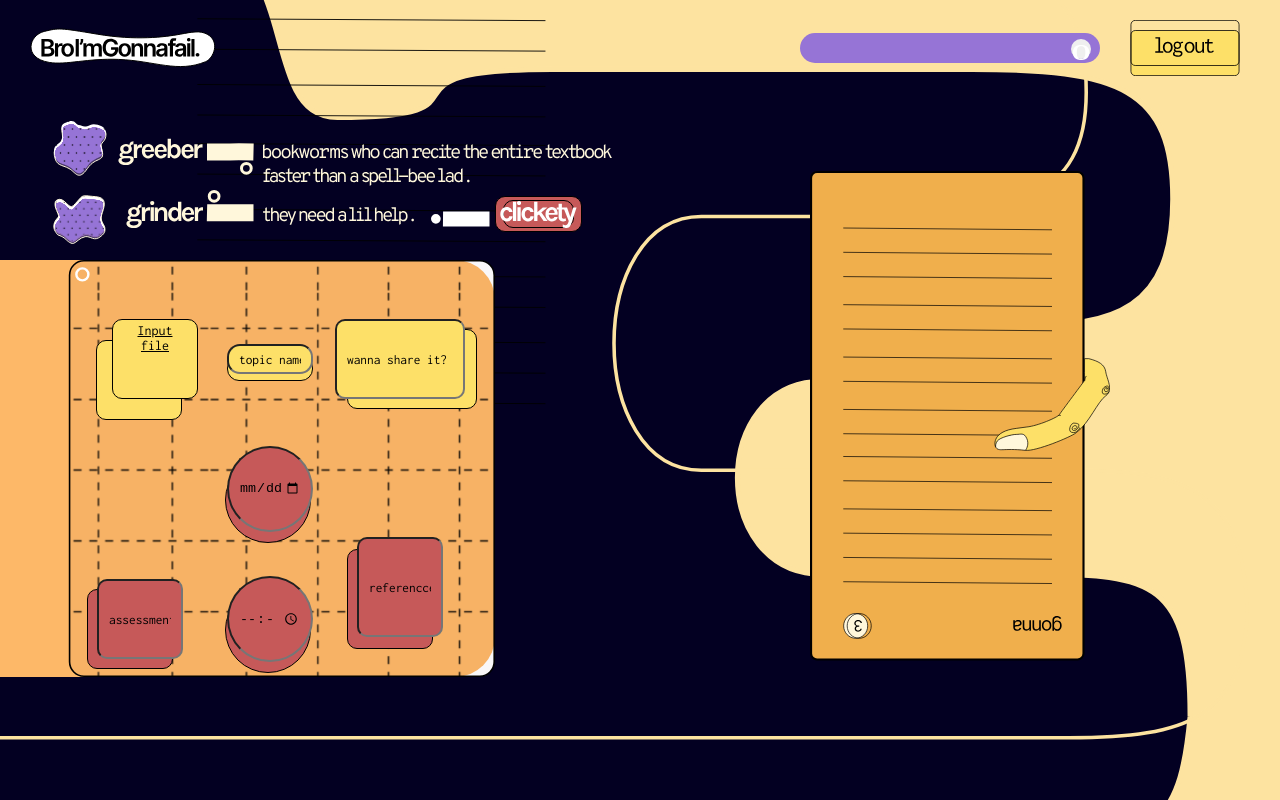
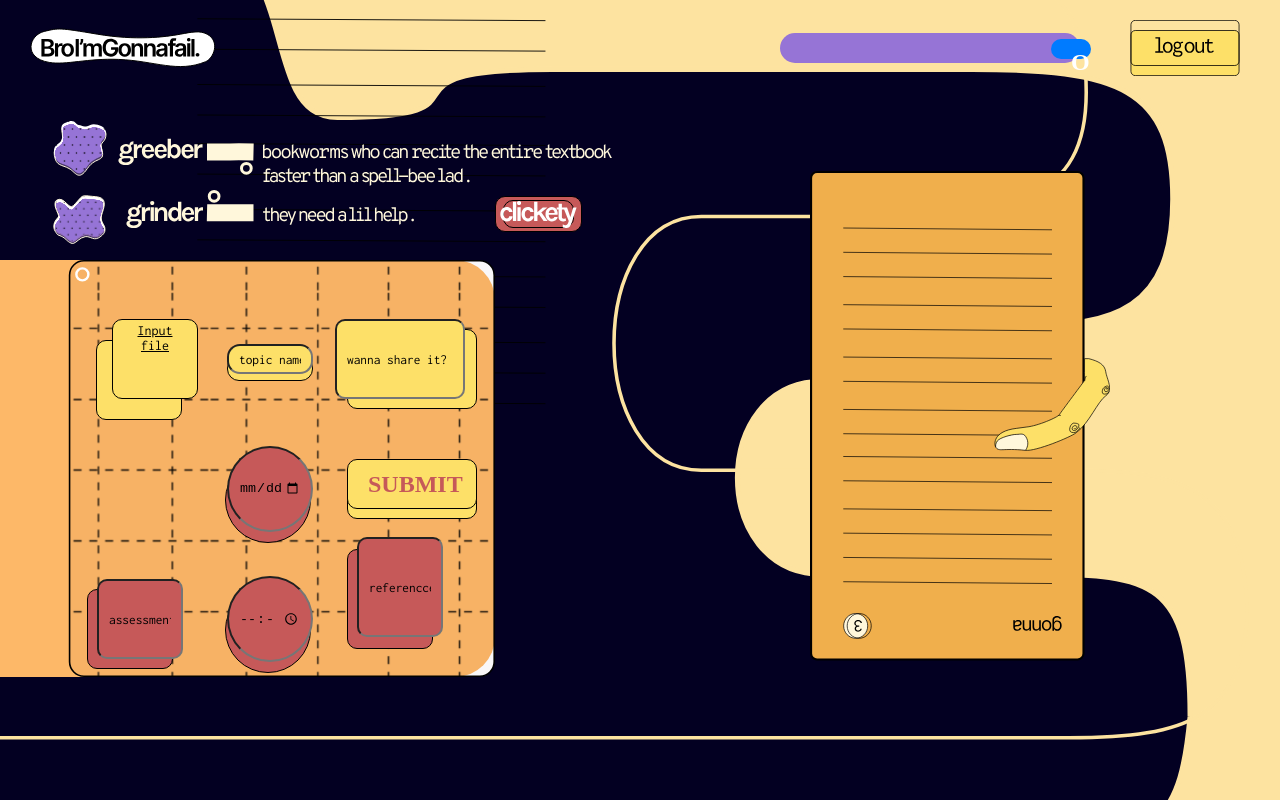
Before and after one commit to gokulpr-47/BIG-f, a React (Vite) app: page /upload in a window 1280 px wide. Built offline with nearby package versions, Linux system fonts and the light colour scheme.

Commit message:
minor fixes

```diff
--- a/package.json
+++ b/package.json
@@ -14,6 +14,7 @@
     "axios": "^1.4.0",
     "react": "^18.2.0",
     "react-dom": "^18.2.0",
+    "react-reveal": "^1.2.2",
     "react-router-dom": "^6.11.2"
   },
   "devDependencies": {
--- a/src/App.jsx
+++ b/src/App.jsx
@@ -2,7 +2,7 @@ import "./App.css";
 import { Routes, Route } from "react-router-dom";
 import Login from "./components/Login/Login";
 import SignUp from "./components/SignUp/SignUp";
-// import LandingPage from "./components/LandingPage/LandingPage";
+import LandingPage from "./components/LandingPage/LandingPage";
 // import AboutUs from "./components/Aboutus/AboutUs";
 import UploadPage from "./components/UploadPage/UploadPage";
 
@@ -10,7 +10,7 @@ function App() {
   return (
     <>
       <Routes>
-        {/* <Route path="/" element={<LandingPage />} /> */}
+        <Route path="/" element={<LandingPage />} />
         <Route path="/login" element={<Login />} />
         <Route path="/signup" element={<SignUp />} />
         <Route path="/upload" element={<UploadPage />} />
--- a/src/components/LandingPage/LandingPage.jsx
+++ b/src/components/LandingPage/LandingPage.jsx
@@ -1,6 +1,7 @@
 import React from "react";
 import "./LandingPage.css";
 import Fade from "react-reveal/Fade";
+import { NavLink } from "react-router-dom";
 function LandingPage() {
   return (
     <div className="landingpage">
@@ -59,8 +60,12 @@ function LandingPage() {
                   />
                 </div>
                 <div className="lpbtn btn">
-                  <button className=" butonbigger big-button">signup</button>
-                  <button className=" butonbigger big-button">Login</button>
+                  <NavLink to="signup">
+                    <button className=" butonbigger big-button">signup</button>
+                  </NavLink>
+                  <NavLink to="login">
+                    <button className=" butonbigger big-button">Login</button>
+                  </NavLink>
                 </div>
               </div>
             </div>
--- a/src/components/Login/Login.css
+++ b/src/components/Login/Login.css
@@ -145,21 +145,22 @@ button.big-button:active::before {
 }
 .second {
   height: 625px;
-  width: 750px;
+  width: 628px;
+
   left: 813px;
   top: 158px;
   border-radius: 32px;
   /* position: relative; */
 }
-.grid {
+.grid1 {
   mix-blend-mode: darken;
 }
-.second > .grid {
+.second > .grid1 {
   width: fit-content;
   margin-left: auto;
   transform: translate(97px, 10px);
 }
-.gridimg {
+.grid1img {
   mix-blend-mode: multiply;
   /* position: absolute; */
 }
@@ -177,9 +178,9 @@ label {
 span {
   text-decoration: underline;
 }
-.indigogrid {
+.indigogrid1 {
   mix-blend-mode: exclusion;
-  height: 157px;
+  /* height: 157px; */
   margin-bottom: 20px;
 }
 .page {
@@ -240,3 +241,14 @@ span {
   position: relative;
   top: -12px;
 }
+
+.circle,
+.form,
+.indigo {
+  width: 50%;
+}
+
+.indigo > img {
+  mix-blend-mode: exclusion;
+  width: 448px;
+}
--- a/src/components/Login/Login.jsx
+++ b/src/components/Login/Login.jsx
@@ -78,7 +78,7 @@ function Login() {
           <img src="\images\elipseandline.svg" alt="5" className="elipse" />
         </div>
         <div className="second">
-          <div className="grid">
+          <div className="grid1">
             <img src="\images\Rectangle 8.svg" alt="" className="gridimg" />
           </div>
           <div className="circle">
--- a/src/components/SignUp/SignUp.jsx
+++ b/src/components/SignUp/SignUp.jsx
@@ -70,7 +70,8 @@ export default function SignUp() {
         <div className="middlebox">
           <div className="middlebox-container">
             <div className="middlebox-rel">
-              <img src="/images/indigogridsignup.svg" alt="" />
+              <NavLink></NavLink>
+              <button className="big-button">signup</button>
             </div>
             <div className="middlebox-abs">
               <img src="/images/il.body.svg" alt="" />
@@ -82,7 +83,7 @@ export default function SignUp() {
         <div className="top-login-button">
           <img className="dotslogin" src="/images/3circles.svg" alt="" />
           <NavLink to="/login">
-            <img src="/images/sign up button.svg" alt="" width="110px" />
+            <button className="big-button">login</button>
           </NavLink>
         </div>
       </div>
--- a/src/components/UploadPage/UploadPage.css
+++ b/src/components/UploadPage/UploadPage.css
@@ -234,7 +234,7 @@
   outline: none;
   background-color: #fde068;
   position: absolute;
-  z-index: 10;
+  z-index: 1;
 }
 
 .shadow-box5 {
@@ -363,3 +363,58 @@
   color: #000;
   font-family: "inconsolata";
 }
+
+.popup-overlay {
+  position: fixed;
+  top: 0;
+  left: 0;
+  width: 100%;
+  height: 100%;
+  background-color: rgba(0, 0, 0, 0.5);
+  display: flex;
+  justify-content: center;
+  align-items: center;
+  z-index: 10;
+}
+
+.popup-content {
+  background-color: #fff;
+  padding: 20px;
+  border-radius: 5px;
+  text-align: center;
+  position: absolute;
+  z-index: 100;
+}
+
+button {
+  padding: 10px 20px;
+  background-color: #007bff;
+  color: #fff;
+  border: none;
+  border-radius: 5px;
+  cursor: pointer;
+}
+
+.btn-submit-upload {
+  width: 130px;
+  height: 50px;
+  border: 1px solid black;
+  border-radius: 10px;
+  position: absolute;
+  top: 20px;
+  left: -3px;
+  background: #fde068;
+  color: #c65959;
+  z-index: 1000;
+}
+.shadow-box10 {
+  width: 130px;
+  height: 50px;
+  border: 1px solid black;
+  border-radius: 10px;
+  position: absolute;
+  top: 30px;
+  left: -3px;
+  background: #fde068;
+  color: #c65959;
+}
--- a/src/components/UploadPage/UploadPage.jsx
+++ b/src/components/UploadPage/UploadPage.jsx
@@ -3,10 +3,17 @@ import "./UploadPage.css";
 
 export default function UploadPage() {
   const [view, setView] = useState(true);
+  const [pop, setPop] = useState(false);
   const changeView = () => {
     setView(!view);
   };
+
+  const popup = () => {
+    setPop(!pop);
+  };
+
   return (
+    <>
       <div className="upload">
         <div className="upload-navbar">
           <img src="/images/logo.svg" alt="" />
@@ -72,7 +79,12 @@ export default function UploadPage() {
               <div className="rel-above-content">
                 <div className="box-container">
                   <label htmlFor="fileInput" className="file-input-label">
-                  <input id="fileInput" type="file" className="file-input" />
+                    <input
+                      id="fileInput"
+                      type="button"
+                      className="file-input"
+                      onClick={popup}
+                    />
                     <span className="file-input-button">
                       {/* {!view && ( */}
                       <>
@@ -126,7 +138,10 @@ export default function UploadPage() {
                     </>
                   )}
                 </div>
-              <div className="box-container"></div>
+                <div className="box-container">
+                  <button className="btn-submit-upload">Submit</button>
+                  <div className="shadow-box10"></div>
+                </div>
                 <div className="box-container">
                   {view && (
                     <>
@@ -174,5 +189,19 @@ export default function UploadPage() {
           </div>
         </div>
       </div>
+      {pop && (
+        <div onClick={(e) => e.currentTarget === e.target && pop()}>
+          {/* <button onClick={pop}>Open Pop-up</button> */}
+          {pop && (
+            <div className="popup-overlay">
+              <div className="popup-content">
+                <textarea name="" id="" cols="60" rows="40"></textarea>
+                <button onClick={popup}>Close</button>
+              </div>
+            </div>
+          )}
+        </div>
+      )}
+    </>
   );
 }
```
Also changed, not shown: 1 other file (tests, documents, lock files or other folders). Lines whose indentation alone changed are shown as unchanged.
